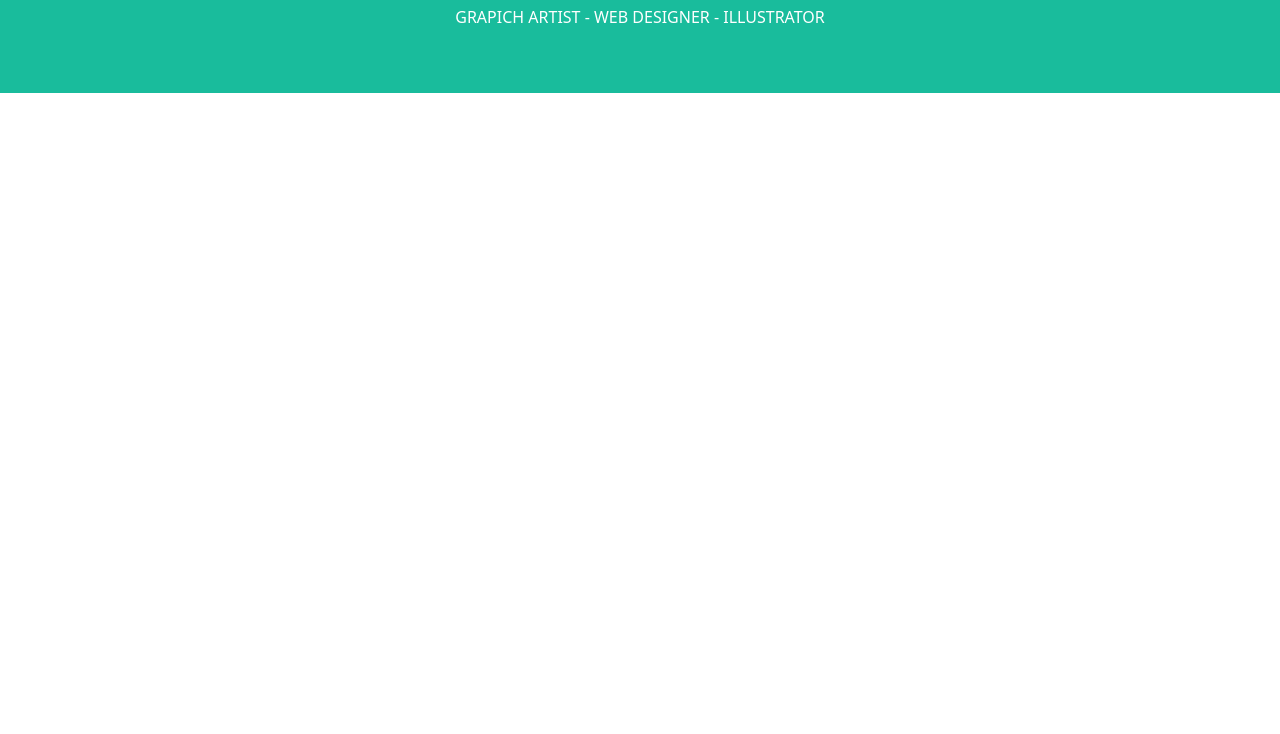
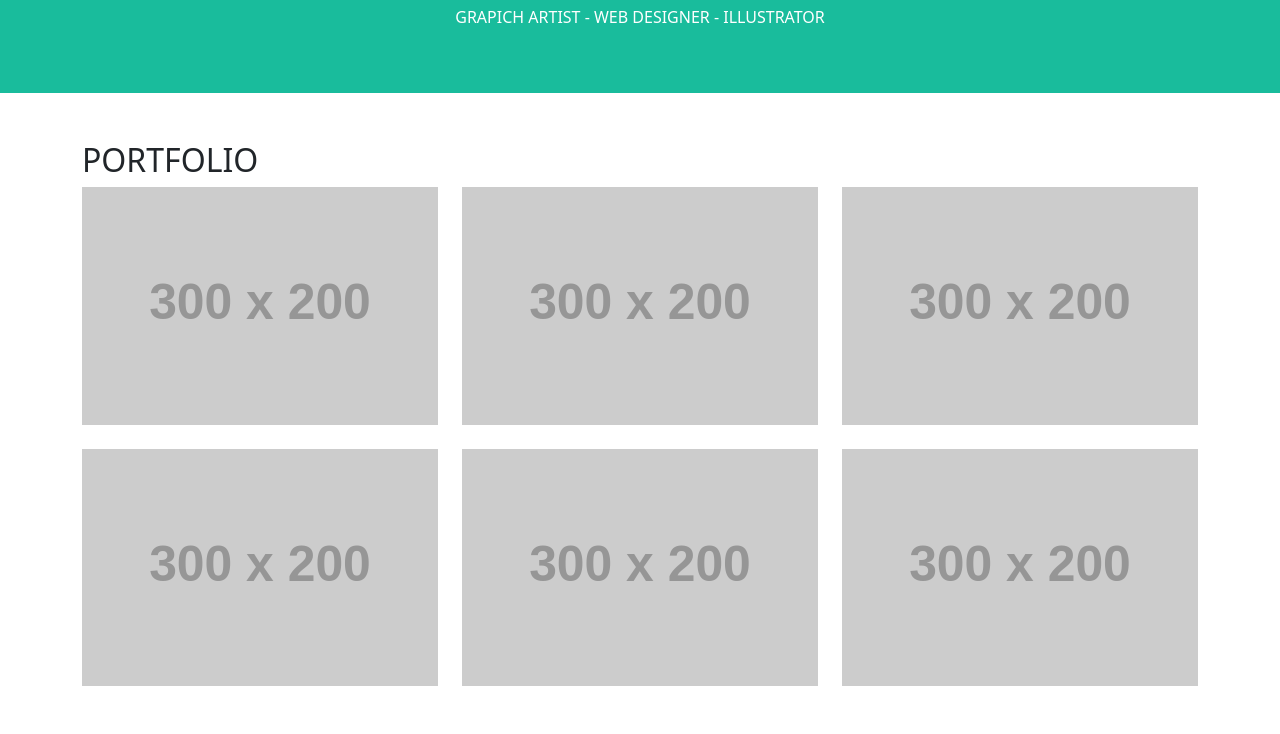
Before and after one commit to smboolean63/html-css-bootstrap-freelancer, a plain HTML site: page index.html in a window 1280 px wide. Shown: the part 471-1205 px from the top of the page. Before the commit the page ends 800 px from the top, so only its background shows below. Drawn offline with nearby package versions, Linux system fonts and the light colour scheme; placeholder pictures from the web are drawn by us.

Commit message:
aggiunta sezione portfolio

```diff
--- a/css/style.css
+++ b/css/style.css
@@ -31,3 +31,7 @@ header {
     color: #fff;
     text-align: center;
 }
+
+.portfolio img {
+    width: 100%;
+}
--- a/index.html
+++ b/index.html
@@ -44,6 +44,47 @@
                 </div>
             </section>
             <!-- /sezione hero -->
+            <!-- sezione portfolio -->
+            <section class="py-5">
+                <div class="container">
+                    <h2>PORTFOLIO</h2>
+                    <div class="overflow-hidden">
+                        <div class="row g-4">
+                            <div class="col-12 col-md-6 col-lg-4">
+                                <div class="portfolio">
+                                    <img src="https://via.placeholder.com/300x200" alt="Img Portfolio">
+                                </div>
+                            </div>
+                            <div class="col-12 col-md-6 col-lg-4">
+                                <div class="portfolio">
+                                    <img src="https://via.placeholder.com/300x200" alt="Img Portfolio">
+                                </div>
+                            </div>
+                            <div class="col-12 col-md-6 col-lg-4">
+                                <div class="portfolio">
+                                    <img src="https://via.placeholder.com/300x200" alt="Img Portfolio">
+                                </div>
+                            </div>
+                            <div class="col-12 col-md-6 col-lg-4">
+                                <div class="portfolio">
+                                    <img src="https://via.placeholder.com/300x200" alt="Img Portfolio">
+                                </div>
+                            </div>
+                            <div class="col-12 col-md-6 col-lg-4">
+                                <div class="portfolio">
+                                    <img src="https://via.placeholder.com/300x200" alt="Img Portfolio">
+                                </div>
+                            </div>
+                            <div class="col-12 col-md-6 col-lg-4">
+                                <div class="portfolio">
+                                    <img src="https://via.placeholder.com/300x200" alt="Img Portfolio">
+                                </div>
+                            </div>
+                        </div>
+                    </div>
+                </div>
+            </section>
+            <!-- /sezione portfolio -->
         </main>
         <script src="https://cdn.jsdelivr.net/npm/bootstrap@5.1.3/dist/js/bootstrap.bundle.min.js" integrity="sha384-ka7Sk0Gln4gmtz2MlQnikT1wXgYsOg+OMhuP+IlRH9sENBO0LRn5q+8nbTov4+1p" crossorigin="anonymous"></script>
     </body>
```
